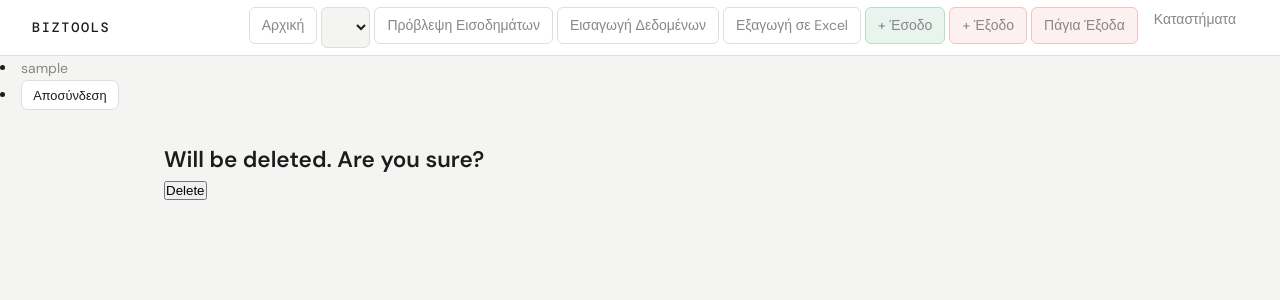
After one commit to TelisK/business-tools, a Django app: page //fixed_expenses/1/ in a window 1280 px wide. The commit adds this page. Shown: the top 300 px of the page. Run offline with Django 5.2, Linux system fonts and the light colour scheme; the visitor is signed in with stand-in values (Sample User, id 1); data that the repository does not hold is empty.

Commit message:
complete fixed expenses html, added delete

```diff
--- a/income_expenses/templates/income_expenses/base.html
+++ b/income_expenses/templates/income_expenses/base.html
@@ -433,6 +433,7 @@
         <li><a href="{% url 'income_expenses:export_data' %}?store={{ store.id }}" class="btn btn-secondary">Εξαγωγή σε Excel</a></li>
         <li><a href="{% url 'income_expenses:submit_income' %}" class="btn-income btn btn-sm">+ Έσοδο</a></li>
         <li><a href="{% url 'income_expenses:submit_expense' %}" class="btn-expense btn btn-sm">+ Έξοδο</a></li>
+        <li><a href="{% url 'income_expenses:fixed_expenses' %}" class="btn-expense btn btn-sm">Πάγια Έξοδα</a></li>
         <li><a href="{% url 'income_expenses:stores' %}">Καταστήματα</a></li>
     </ul>
 </nav>
--- /dev/null
+++ b/income_expenses/templates/income_expenses/delete_fixed_expense.html
@@ -0,0 +1,10 @@
+{% extends 'income_expenses/base.html' %}
+{% block body %}
+
+<form method="POST">
+    {% csrf_token %}
+    <h2>Will be deleted. Are you sure?</h2>
+    <button type="submit">Delete</button>
+</form>
+
+{% endblock %}
--- a/income_expenses/templates/income_expenses/fixed_expenses.html
+++ b/income_expenses/templates/income_expenses/fixed_expenses.html
@@ -16,7 +16,11 @@
 {% for fixed_expense in fixed_expenses_list %}
 <li class="entry-item">
             <div class="entry-row">
-<span style="font-size:0.9rem; font-weight:500;">{{ fixed_expense.name }} : {{ fixed_expense.amount }} - {{ fixed_expense.frequency}}</span>
+<span style="font-size:0.9rem; font-weight:500;">
+    <label>{{ fixed_expense.name }}</label>
+    {{ fixed_expense.amount }} € - {{ fixed_expense.frequency}}</span>
+    <div class="entry-actions">
+                    <a href="{% url 'income_expenses:delete_fixed_expense' fixed_expense.id %}" class="btn btn-danger">Διαγραφή</a>
 {% endfor %}
 {% else %}
 <p>You have no expenses</p>
--- a/income_expenses/urls.py
+++ b/income_expenses/urls.py
@@ -21,4 +21,5 @@ urlpatterns = [
     path('export_data/', views.export_data, name='export_data'),
     path('prediction/', views.prediction_with_ml, name='prediction_with_ml'),
     path('fixed_expenses/', views.fixed_expenses, name='fixed_expenses'),
+    path('fixed_expenses/<int:id>/', views.delete_fixed_expense, name='delete_fixed_expense'),
 ]
--- a/income_expenses/views.py
+++ b/income_expenses/views.py
@@ -250,6 +250,15 @@ def fixed_expenses(request):
     context_to_html = {'fixed_expenses_list':fixed_expenses_list, 'form':form}
     return render(request, 'income_expenses/fixed_expenses.html', context=context_to_html)
 
+@login_required
+def delete_fixed_expense(request, id):
+    if request.method == 'POST':
+        expense = FixedExpenses.objects.filter(id=id)
+        expense.delete()
+        return redirect('income_expenses:fixed_expenses')
+    else:
+        return render(request,'income_expenses/delete_fixed_expense.html')
+
 
 @login_required
 def update_income(request, id):
```
